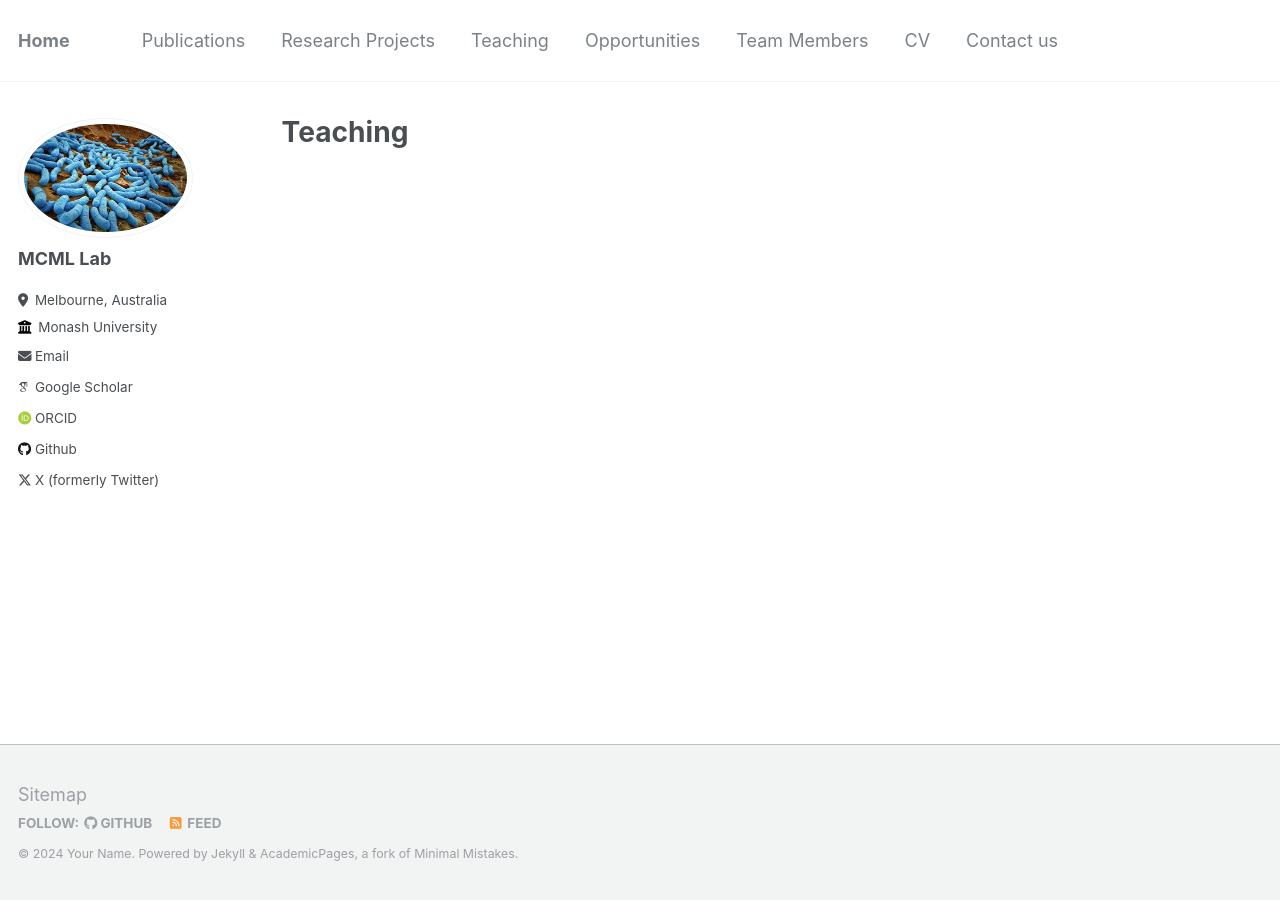
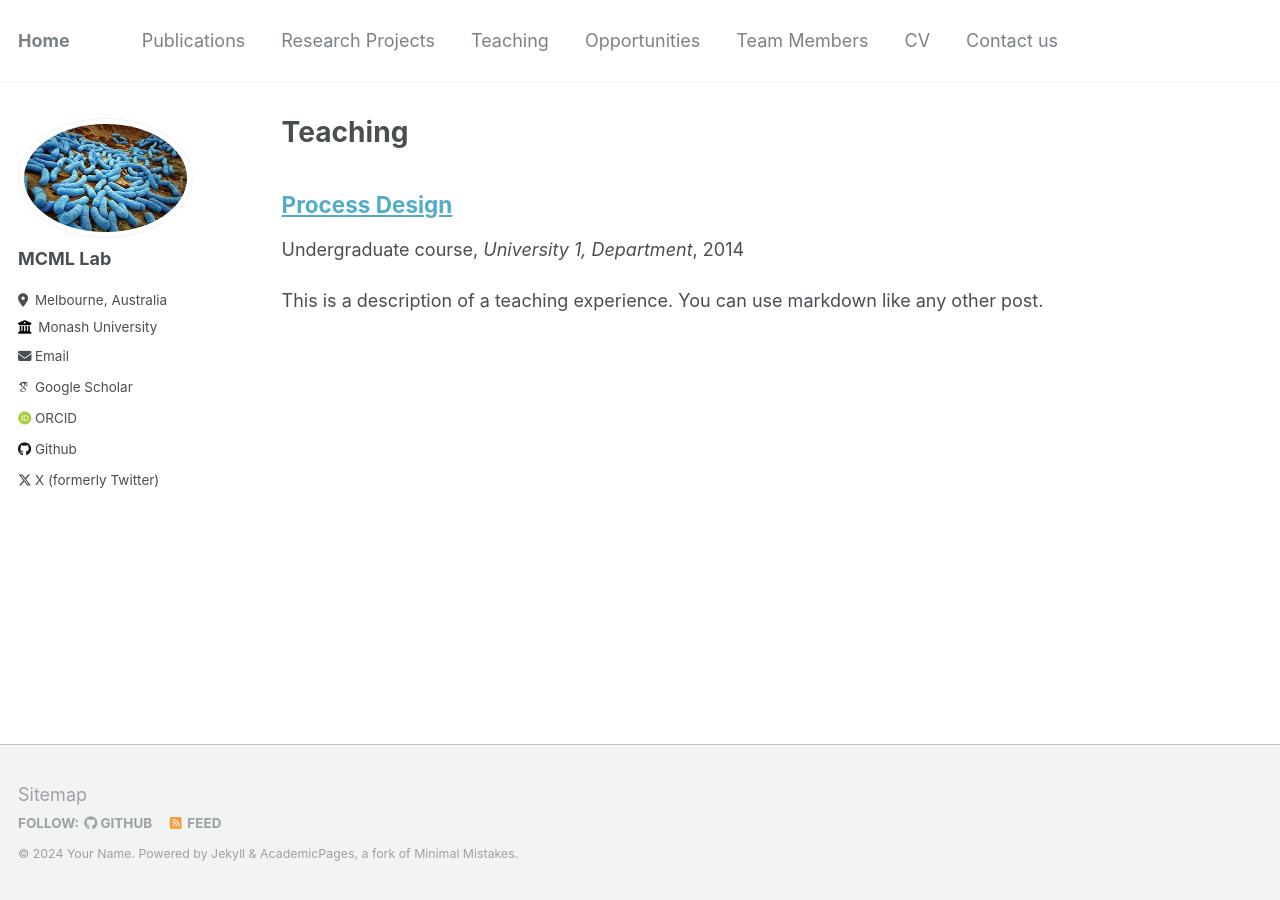
Before and after one commit to AminValiei/valieilab, a Jekyll site: the page built from _pages/teaching.html, in a window 1280 px wide. Built offline with Jekyll 4.4.1, drawn with Linux system fonts in a browser that asks for light colours; some web fonts are replaced.

Commit message:
Update 2014-spring-teaching-1.md

```diff
--- a/_teaching/2014-spring-teaching-1.md
+++ b/_teaching/2014-spring-teaching-1.md
@@ -1 +1,20 @@
-title: "Process Design 3166"
+---
+title: "Process Design"
+collection: teaching
+type: "Undergraduate course"
+permalink: /teaching/2014-spring-teaching-1
+venue: "University 1, Department"
+date: 2014-01-01
+location: "City, Country"
+---
+
+This is a description of a teaching experience. You can use markdown like any other post.
+
+Heading 1
+======
+
+Heading 2
+======
+
+Heading 3
+======
```
